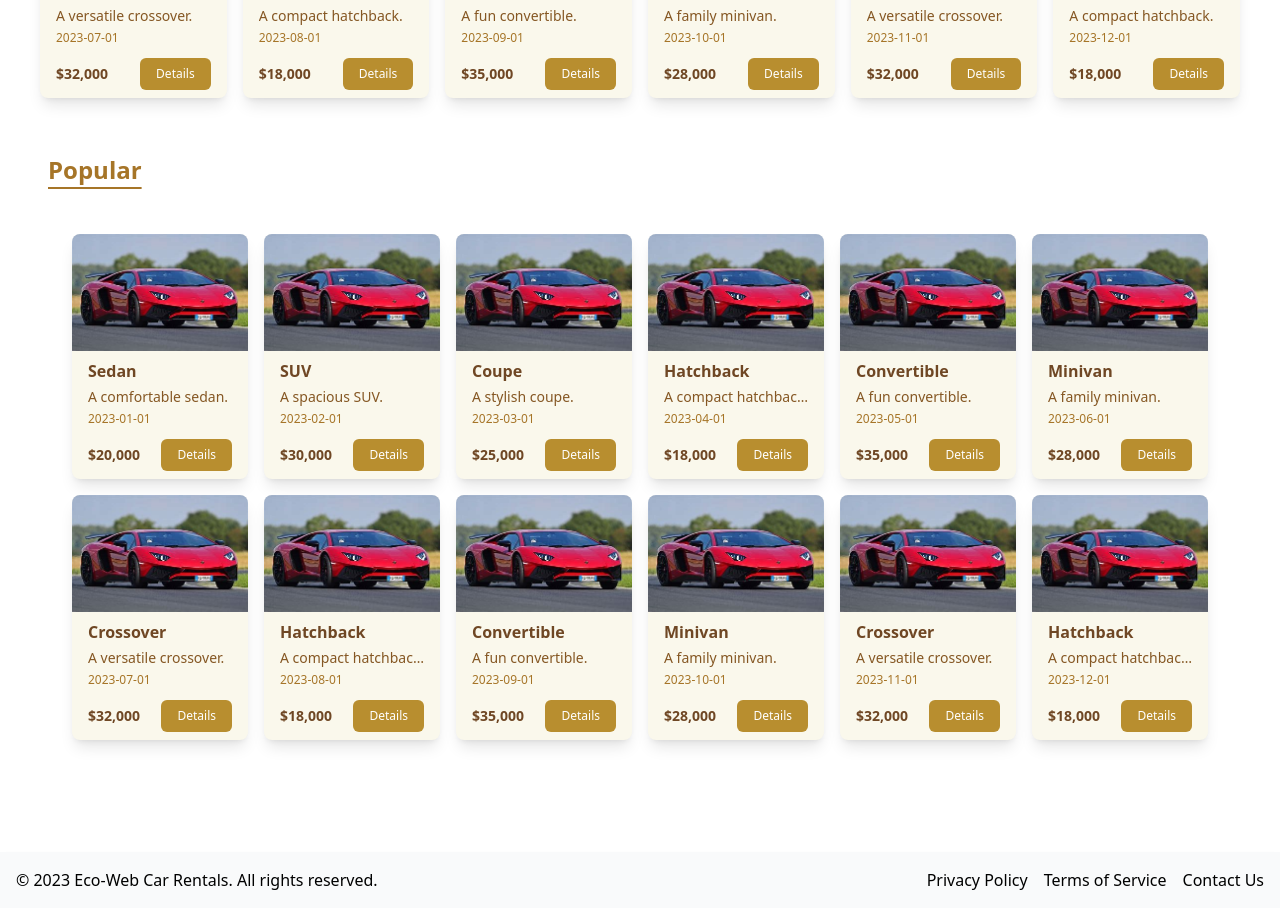
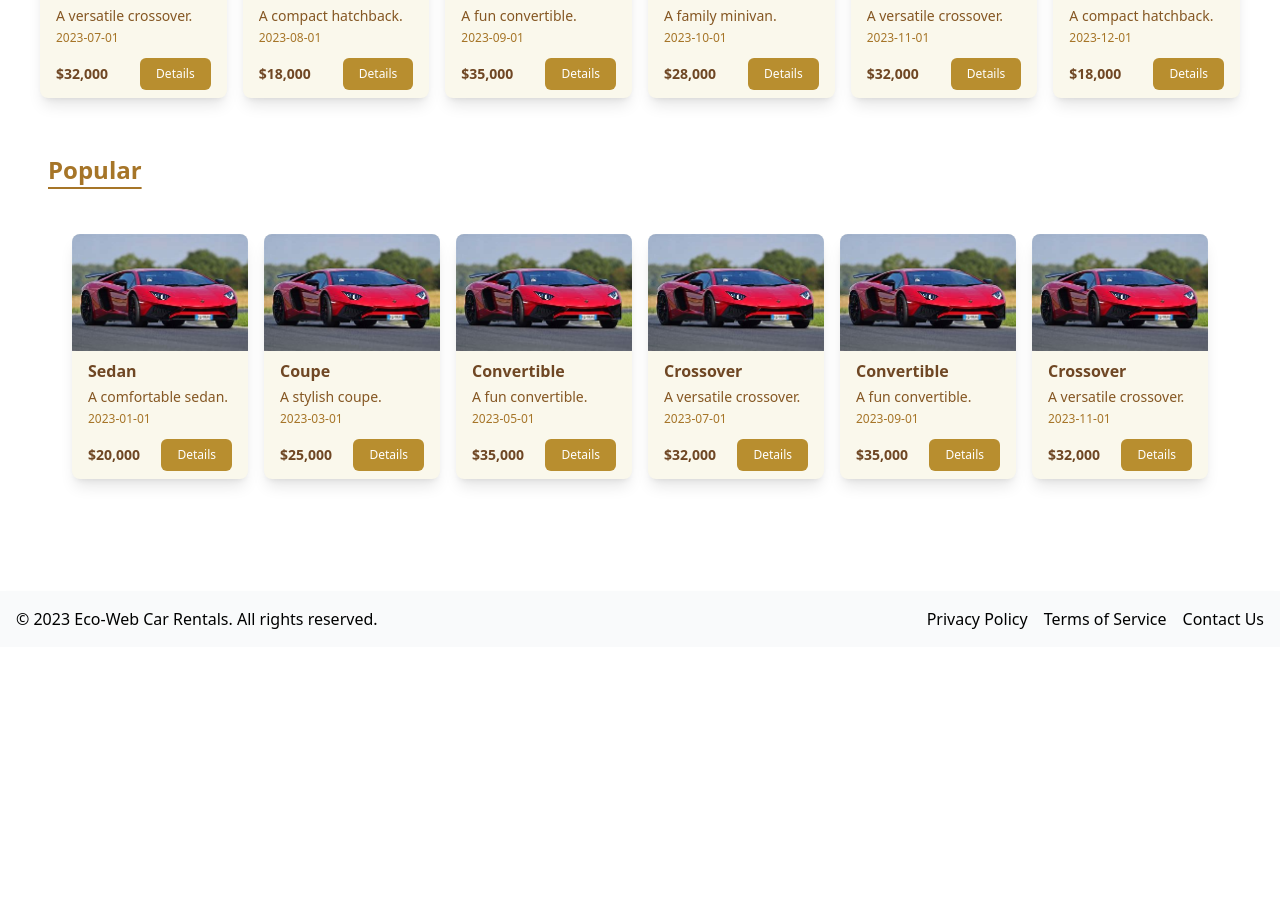
Before and after one commit to dagijosi/eco-web-new, a React (Create React App) app: page / in a window 1280 px wide. Shown: the part 980-1888 px from the top of the page. After the commit the page ends 1627 px from the top, so only its background shows below. Built offline with nearby package versions, Linux system fonts and the light colour scheme.

Commit message:
Implement PopularProductList component and update productData with popularity status

```diff
--- /dev/null
+++ b/src/components/Home/PopularProductList.tsx
@@ -0,0 +1,61 @@
+import { motion } from "framer-motion";
+import { productData } from "../../data/productData";
+
+const PopularProductList = () => {
+  const popularProducts = productData.filter(product => product.isPopular);
+
+  const ProductCard = ({ product }: { product: any }) => {
+    return (
+      <motion.div
+        className="bg-marigold-50 shadow-lg hover:shadow-xl rounded-lg max-w-[13rem] text-start transform transition-transform duration-300 overflow-hidden ease-in-out"
+        initial={{ opacity: 0, scale: 0.95 }}
+        animate={{ opacity: 1, scale: 1 }}
+        exit={{ opacity: 0, scale: 0.95 }}
+        whileHover={{ scale: 1.05 }}
+        whileTap={{ scale: 0.95 }}
+      >
+        <img
+          className="w-full h-30 object-cover"
+          src={product.imageSrc}
+          alt={product.title}
+        />
+        <div className="px-4 py-2">
+          <h2 className="font-semibold text-base text-marigold-800">
+            {product.title}
+          </h2>
+          <p className="mt-1 text-marigold-700 text-sm truncate">
+            {product.description}
+          </p>
+          <p className="mt-1 text-marigold-600 text-xs">{product.date}</p>
+          <div className="flex justify-between items-center mt-3">
+            <p className="font-bold text-marigold-800 text-sm">
+              {product.amount}
+            </p>
+            <motion.button
+              className="bg-marigold-500 hover:bg-marigold-600 px-4 py-2 rounded-md text-white text-xs transition-colors duration-300"
+              whileHover={{ scale: 1.1 }}
+              whileTap={{ scale: 0.95 }}
+              onClick={() => (window.location.href = `/product/${product.id}`)}
+            >
+              Details
+            </motion.button>
+          </div>
+        </div>
+      </motion.div>
+    );
+  };
+
+  return (
+    <div className="flex justify-center items-center">
+      <div className="gap-4 grid grid-cols-2 md:grid-cols-6 p-2 md:p-6">
+        {popularProducts.map((product) => (
+          <div key={product.id}>
+            <ProductCard product={product} />
+          </div>
+        ))}
+      </div>
+    </div>
+  );
+};
+
+export default PopularProductList;
--- a/src/data/productData.tsx
+++ b/src/data/productData.ts
@@ -7,6 +7,7 @@ export const productData = [
     date: "2023-01-01",
     amount: "$20,000",
     categoryId: 2,
+    isPopular: true,
   },
   {
     id: 2,
@@ -16,6 +17,7 @@ export const productData = [
     date: "2023-02-01",
     amount: "$30,000",
     categoryId: 3,
+    isPopular: false,
   },
   {
     id: 3,
@@ -25,6 +27,7 @@ export const productData = [
     date: "2023-03-01",
     amount: "$25,000",
     categoryId: 4,
+    isPopular: true,
   },
   {
     id: 4,
@@ -34,6 +37,7 @@ export const productData = [
     date: "2023-04-01",
     amount: "$18,000",
     categoryId: 5,
+    isPopular: false,
   },
   {
     id: 5,
@@ -43,6 +47,7 @@ export const productData = [
     date: "2023-05-01",
     amount: "$35,000",
     categoryId: 6,
+    isPopular: true,
   },
   {
     id: 6,
@@ -52,6 +57,7 @@ export const productData = [
     date: "2023-06-01",
     amount: "$28,000",
     categoryId: 7,
+    isPopular: false,
   },
   {
     id: 7,
@@ -61,6 +67,7 @@ export const productData = [
     date: "2023-07-01",
     amount: "$32,000",
     categoryId: 8,
+    isPopular: true,
   },
   {
     id: 8,
@@ -70,6 +77,7 @@ export const productData = [
     date: "2023-08-01",
     amount: "$18,000",
     categoryId: 5,
+    isPopular: false,
   },
   {
     id: 9,
@@ -79,6 +87,7 @@ export const productData = [
     date: "2023-09-01",
     amount: "$35,000",
     categoryId: 6,
+    isPopular: true,
   },
   {
     id: 10,
@@ -88,6 +97,7 @@ export const productData = [
     date: "2023-10-01",
     amount: "$28,000",
     categoryId: 7,
+    isPopular: false,
   },
   {
     id: 11,
@@ -97,6 +107,7 @@ export const productData = [
     date: "2023-11-01",
     amount: "$32,000",
     categoryId: 8,
+    isPopular: true,
   },
   {
     id: 12,
@@ -106,5 +117,6 @@ export const productData = [
     date: "2023-12-01",
     amount: "$18,000",
     categoryId: 5,
+    isPopular: false,
   },
 ];
--- a/src/pages/Home.tsx
+++ b/src/pages/Home.tsx
@@ -1,6 +1,7 @@
 import CardList from "../components/Home/CardList";
 import Filter from "../components/Home/Filter";
 import ProductList from "../components/Home/ProductList";
+import PopularProductList from "../components/Home/PopularProductList";
 import SearchBar from "../components/Home/SearchBar";
 import { FilterProvider } from "../context/FilterContext";
 
@@ -21,11 +22,11 @@ const Home = () => {
         <div>
           <ProductList />
         </div>
-        <div className="p-8 text-left">
+        <div className="md:p-8 text-left">
           <h1 className="mb-6 font-semibold text-2xl text-marigold-600 underline underline-offset-8">
             Popular
           </h1>
-          <ProductList />
+          <PopularProductList />
         </div>
       </div>
     </FilterProvider>
```
